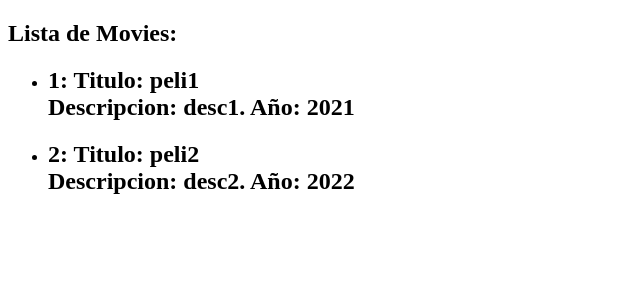
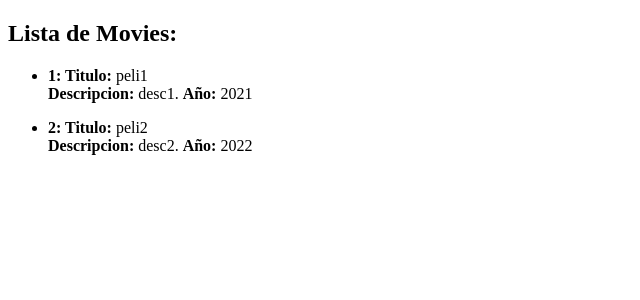
Before and after one commit to Eduardo-P/Git-de-Djangular, an Angular app in the folder crud/: page / in a window 1280 px wide. Shown: the top 300 px of the page, without its empty margins (0-640 px from the left). Built offline with nearby package versions, Linux system fonts and the light colour scheme; no server answers.

Commit message:
Mejorando la estetica del html del listado de peliculas

```diff
--- a/crud/src/app/app.component.html
+++ b/crud/src/app/app.component.html
@@ -2,7 +2,7 @@
 <h2>Lista de Movies:</h2>
 <ul>
   <li *ngFor="let movie of movies">
-    <h2> {{movie.id }}: Titulo: {{ movie.title }} <br>
-      Descripcion: {{ movie.desc }}. Año: {{ movie.year }}</h2>
+    <p><b>{{movie.id }}: Titulo:</b> {{ movie.title }} <br>
+      <b>Descripcion:</b> {{ movie.desc }}. <b>Año:</b> {{ movie.year }}</p>
   </li>
 </ul>
```
Also changed, not shown: 1 other file (tests, documents, lock files or other folders).
